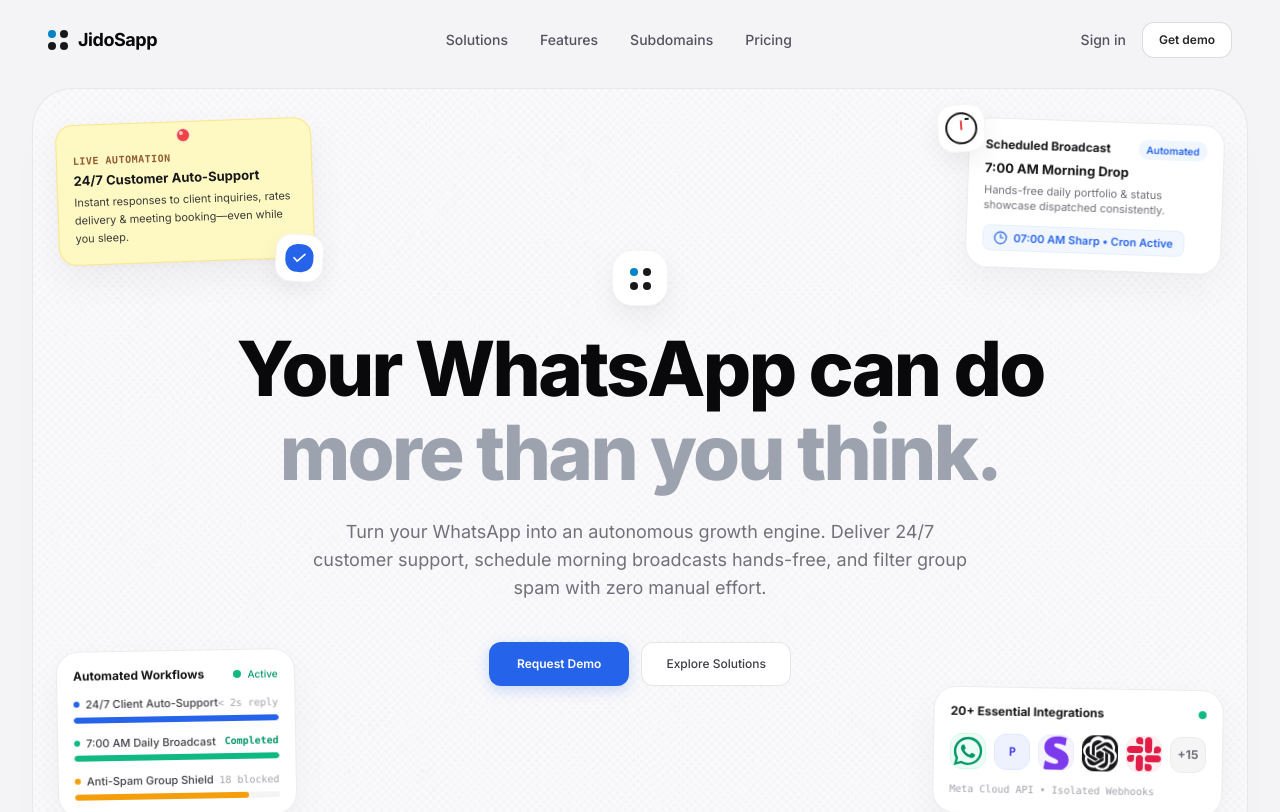
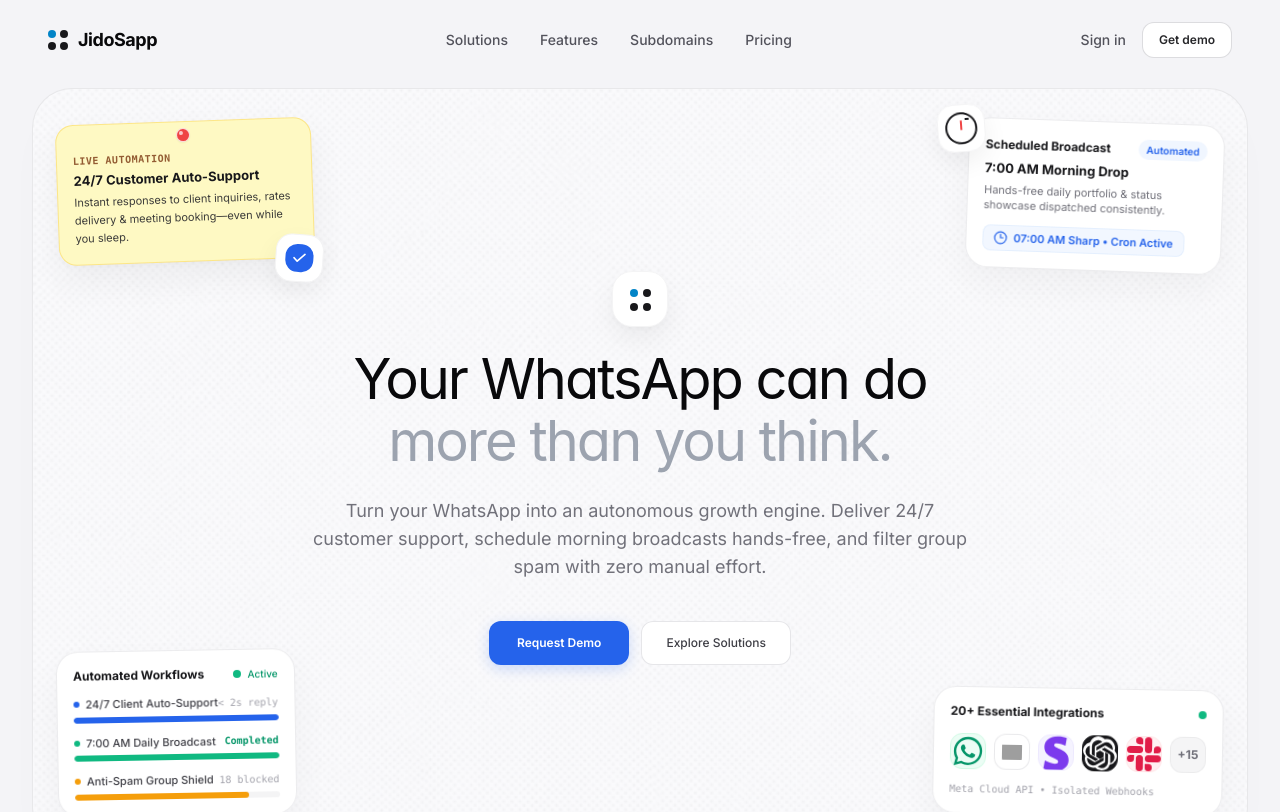
Before and after one commit to apreezofficial/jidosaap, a Next.js app in the folder frontend/: page / in a window 1280 px wide. Shown: the top 812 px of the page. Built offline with nearby package versions, Linux system fonts and the light colour scheme; no server answers; grey boxes are pictures that could not be loaded.

Commit message:
feat(marketing): update hero integration to Proforms logo, apply Helvetica Neue/SF Pro Display 400 typography with 56px size, -2px tracking, and 1.0 line-height

```diff
--- a/frontend/components/marketing/HeroSection.tsx
+++ b/frontend/components/marketing/HeroSection.tsx
@@ -142,9 +142,9 @@ export function HeroSection() {
                 </svg>
               </div>
 
-              {/* Penna */}
-              <div className="w-9 h-9 rounded-xl bg-indigo-50 border border-indigo-100 shadow-2xs flex items-center justify-center" title="Penna.dev Newsletters">
-                <span className="font-extrabold text-xs text-indigo-600 font-mono tracking-tighter">P</span>
+              {/* Proforms */}
+              <div className="w-9 h-9 rounded-xl bg-white border border-zinc-200/80 shadow-2xs flex items-center justify-center p-1.5" title="Proforms">
+                <img src="/proforms.ico" alt="Proforms" className="w-5 h-5 object-contain rounded" />
               </div>
 
               {/* Stripe */}
@@ -192,12 +192,19 @@ export function HeroSection() {
             </div>
           </div>
 
-          {/* EXACT TEXT PRESERVED: SOLID BLACK LINE 1 + MUTED MATTE GRAY LINE 2 (MATCHING REFERENCE EXACTLY) */}
-          <h1 className="text-4xl sm:text-6xl lg:text-[76px] font-extrabold tracking-[-0.035em] leading-[1.08]">
-            <span className="block text-zinc-950 whitespace-normal sm:whitespace-nowrap">
+          {/* EXACT TYPOGRAPHY: HELVETICA NEUE / SF PRO DISPLAY 400 (REGULAR), 56PX, -2PX TRACKING, 1.0 LINE-HEIGHT */}
+          <h1
+            className="text-3xl sm:text-5xl lg:text-[56px] font-normal leading-[1.0] max-w-4xl mx-auto"
+            style={{
+              fontFamily: '-apple-system, BlinkMacSystemFont, "SF Pro Display", "SF Pro Text", "Helvetica Neue", Helvetica, Arial, sans-serif',
+              letterSpacing: "-2px",
+              fontWeight: 400,
+            }}
+          >
+            <span className="block text-zinc-950 whitespace-normal sm:whitespace-nowrap font-normal">
               Your WhatsApp can do
             </span>
-            <span className="block text-[#9ca3af] font-extrabold whitespace-normal sm:whitespace-nowrap mt-1 sm:mt-2">
+            <span className="block text-[#9ca3af] whitespace-normal sm:whitespace-nowrap mt-1 sm:mt-1.5 font-normal">
               more than you think.
             </span>
           </h1>
--- a/frontend/components/marketing/IntegrationsSection.tsx
+++ b/frontend/components/marketing/IntegrationsSection.tsx
@@ -25,7 +25,10 @@ export function IntegrationsSection() {
 
         {/* Staggered Floating Squircles Row 1 */}
         <div className="flex flex-wrap items-center justify-center gap-4 sm:gap-6">
-          <div className="w-16 h-16 sm:w-20 sm:h-20 rounded-2xl bg-white border border-zinc-200/80 shadow-sm flex items-center justify-center hover:scale-105 transition-transform">
+          <div className="w-16 h-16 sm:w-20 sm:h-20 rounded-2xl bg-white border border-zinc-200/80 shadow-sm flex items-center justify-center hover:scale-105 transition-transform p-3" title="Proforms">
+            <img src="/proforms.ico" alt="Proforms" className="w-8 h-8 object-contain rounded-md" />
+          </div>
+          <div className="w-16 h-16 sm:w-20 sm:h-20 rounded-2xl bg-indigo-50 border border-indigo-200/80 shadow-sm flex items-center justify-center hover:scale-105 transition-transform">
             <span className="font-bold text-sm sm:text-base text-indigo-600 font-mono">Penna</span>
           </div>
           <div className="w-16 h-16 sm:w-20 sm:h-20 rounded-2xl bg-emerald-50 border border-emerald-200/80 shadow-sm flex items-center justify-center hover:scale-105 transition-transform">
```
Also changed, not shown: 1 other file (tests, documents, lock files or other folders).
